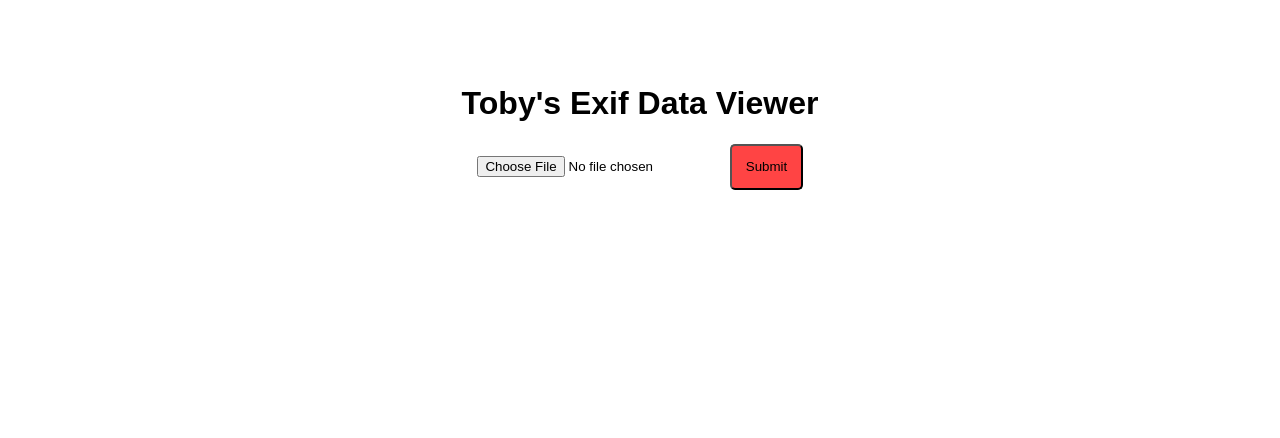
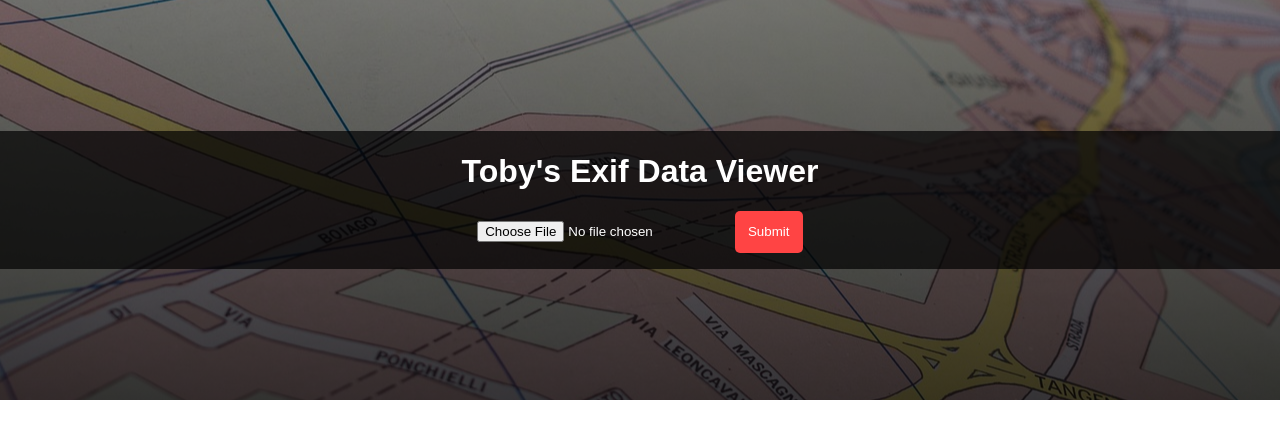
Before and after one commit to tonysulfaro/toby-exif, a plain HTML site: page index.html in a window 1280 px wide. Drawn offline with nearby package versions, Linux system fonts and the light colour scheme.

Commit message:
udpate header

```diff
--- a/index.html
+++ b/index.html
@@ -11,15 +11,19 @@
 
 <body>
 
-  <div class="container">
-    <h1>Toby's Exif Data Viewer</h1>
+  <header class="header">
+    <div class="main-controls">
+      <h1>Toby's Exif Data Viewer</h1>
+      <p>
+        <input id="image-file" class="custom-file-input" type="file">
+        <button id="image-submit">Submit</button>
+      </p>
+    </div>
+  </header>
 
-    <p><input id="image-file" class="custom-file-input" type="file"><button id="image-submit">Submit</button></p>
+  <section id="exif-result">
 
-    <div id="exif-result">
-
-    </div>
-  </div>
+  </section>
 
 </body>
 <script src="https://code.jquery.com/jquery-3.4.1.min.js"
--- a/styles.css
+++ b/styles.css
@@ -1,17 +1,32 @@
 body {
   font-family: sans-serif;
   margin: 0;
+  text-align: center;
 }
 
-.container {
-  padding: 4em 0;
+.header {
   text-align: center;
+  background-image: linear-gradient(to bottom, rgba(0, 0, 0, 0.4), rgba(0, 0, 0, 0.73)),
+  url('assets/map.jpg');
+  background-position: center;
+  color: white;
+  height: 50vh;
+  display: flex;
+  justify-content: center;
+  align-items: center;
+}
+
+.main-controls {
+  background-color: rgba(0, 0, 0, 0.685);
+  width: 100%;
 }
 
 button {
   padding: 1em;
   border-radius: 5px;
   background-color: #ff4444;
+  color: white;
+  border: none;
 }
 
 iframe {
```
Also changed, not shown: assets/map.jpg (added).
